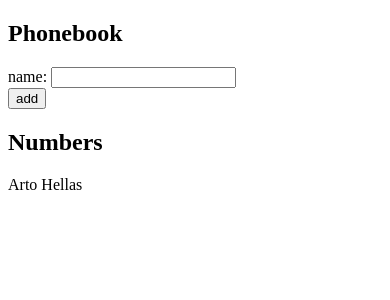
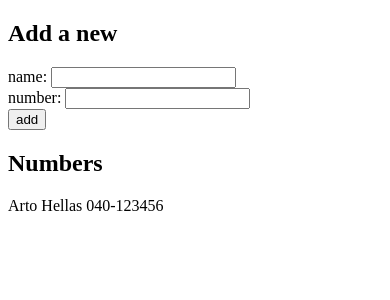
Before and after one commit to EmmanuelAjibokun/Helsinki-part2, a React (Vite) app in the folder phonebook/: page / in a window 390 px wide. Shown: the top 300 px of the page. Built offline with nearby package versions, Linux system fonts and the light colour scheme.

Commit message:
Exercise 2.8: The Phonebook Step 3

```diff
--- a/phonebook/src/App.jsx
+++ b/phonebook/src/App.jsx
@@ -1,10 +1,13 @@
 import { useState } from 'react'
+import Form from './Form';
+import Persons from './Persons';
 
 const App = () => {
   const [persons, setPersons] = useState([
-    { name: 'Arto Hellas' }
+    { name: 'Arto Hellas', number: '040-123456', id: 1 }
   ])
   const [newName, setNewName] = useState('');
+  const [newNumber, setNewNumber] = useState('');
 
   const handleAddPerson = (e) => {
     e.preventDefault();
@@ -14,27 +17,30 @@ const App = () => {
       return;
     }
     const personObj = {
-      name: newName
+      name: newName,
+      number: newNumber,
+      id: persons.length + 1
     }
     setPersons(persons.concat(personObj));
     setNewName('');
+    setNewNumber('');
+  }
+
+  const formProps = {
+    handleAddPerson,
+    setNewName,
+    setNewNumber,
+    newName,
+    newNumber
   }
 
   return (
     <div>
-      <h2>Phonebook</h2>
-      <form onSubmit={handleAddPerson}>
-        <div>
-          name: <input value={newName} onChange={(e) => setNewName(e.target.value)} />
-        </div>
-        <div>
-          <button type="submit">add</button>
-        </div>
-      </form>
+      {console.log(persons)}
+      <h2>Add a new</h2>
+      <Form submitForm={formProps} />
       <h2>Numbers</h2>
-      <div>
-        {persons.map((person, index) => <p key={`${person.name}-${index}`}>{person.name}</p>)}
-      </div>
+      <Persons persons={persons} />
     </div>
   )
 }
--- /dev/null
+++ b/phonebook/src/Form.jsx
@@ -0,0 +1,22 @@
+import React from 'react'
+import Input from './Input';
+
+const Form = ({submitForm}) => {
+  const {handleAddPerson, setNewName, setNewNumber, newName, newNumber} = submitForm;
+
+  return (
+    <form onSubmit={handleAddPerson}>
+      <div>
+        name: <Input setValue={setNewName} value={newName} />
+      </div>
+      <div>
+        number: <Input setValue={setNewNumber} value={newNumber} />
+      </div>
+      <div>
+        <button type="submit">add</button>
+      </div>
+    </form>
+  )
+}
+
+export default Form
--- /dev/null
+++ b/phonebook/src/Input.jsx
@@ -0,0 +1,7 @@
+import React from 'react'
+
+const Input = ({ value, setValue, type="text"}) => {
+  return <input value={value} onChange={(e) => setValue(e.target.value)} type={type} />
+}
+
+export default Input
--- a/phonebook/src/Persons.jsx
+++ b/phonebook/src/Persons.jsx
@@ -3,7 +3,7 @@ import React from 'react'
 const Persons = ({ persons }) => {
   return (
     <div>
-        {persons.map((person, index) => <p key={`${person.name}-${index}`}>{person.name}</p>)}
+        {persons.map((person, index) => <p key={`${person.name}-${index}-${person.id}`}>{person.name} {person.number}</p>)}
     </div>
   )
 }
```
